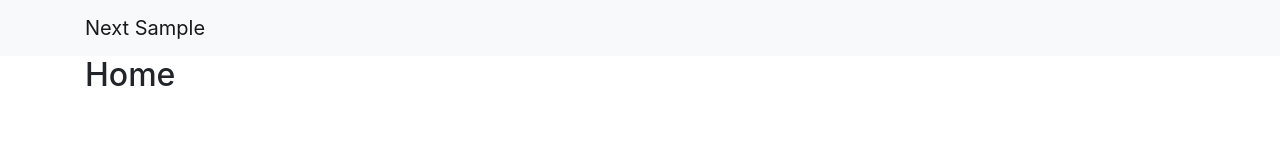
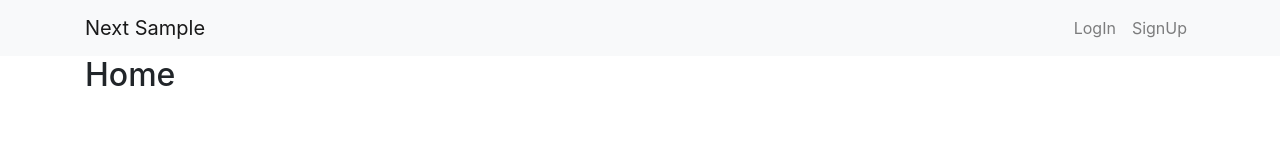
Before and after one commit to DialBird/next-sandbox, a Next.js app: page / in a window 1280 px wide. Shown: the top 160 px of the page. Built offline with nearby package versions, Linux system fonts and the light colour scheme; no server answers.

Commit message:
[master] add signup and login

```diff
--- a/components/Header.js
+++ b/components/Header.js
@@ -5,6 +5,21 @@ import AuthContext from '../contexts/AuthContext';
 
 const Header = () => {
   const { currentUser } = useContext(AuthContext);
+
+  const renderBeforeLoginNavs = () => (
+    <ul className='navbar-nav'>
+      <li className='nav-item'>
+        <Link href="/login">
+          <a className='nav-link'>LogIn</a>
+        </Link>
+      </li>
+      <li>
+        <Link href="/signup">
+          <a className='nav-link'>SignUp</a>
+        </Link>
+      </li>
+    </ul>
+  );
 
   const renderNavs = () => (
     <ul className='navbar-nav'>
@@ -30,7 +45,7 @@ const Header = () => {
     <div className='navbar navbar-expand-lg navbar-light bg-light'>
       <div class="container">
         <a className="navbar-brand" href="/">Next Sample</a>
-        {currentUser && renderNavs()}
+        {currentUser ? renderNavs() : renderBeforeLoginNavs()}
       </div>
     </div>
   );
```
Also changed, not shown: pages/login.js (added, +11 -0 lines), pages/signup.js (added, +11 -0 lines).
